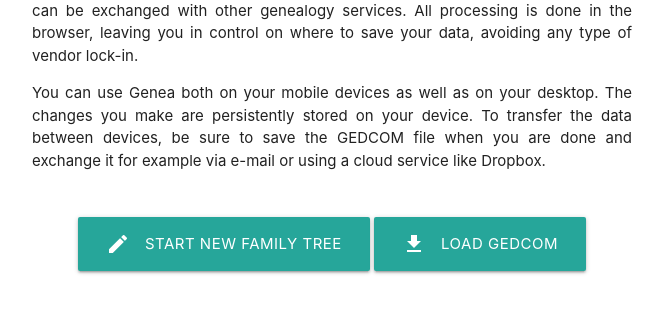
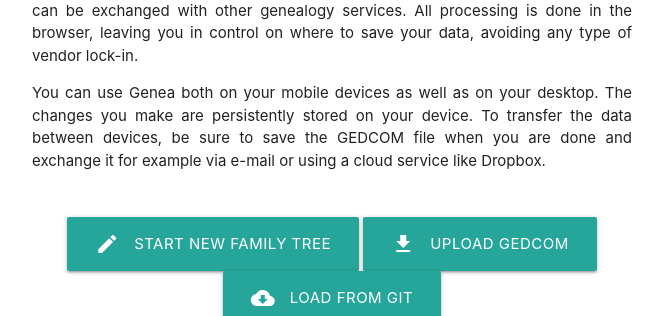
Before and after one commit to genea-app/genea-app, a plain HTML site: page index.html in a window 1280 px wide. Shown: the part 311-627 px from the top of the page, without its empty margins (308-971 px from the left). Drawn offline with Linux system fonts and the light colour scheme.

Commit message:
Proof of concept on loading and saving using Git

```diff
--- a/index.html
+++ b/index.html
@@ -13,6 +13,11 @@
     <script src="resources/wasm/index.min.js"></script>
     <script>
         var hpccWasm = window["@hpcc-js/wasm"];
+    </script>
+    <script src="https://unpkg.com/@isomorphic-git/lightning-fs"></script>
+    <script src="https://unpkg.com/isomorphic-git@beta"></script>
+    <script type="module">
+        import http from 'https://unpkg.com/isomorphic-git@beta/http/web/index.js'; window.http = http; window.fs = new LightningFS('fs'); window.pfs = window.fs.promises;
     </script>
     <link href="resources/googlefonts/materialicons.css" rel="stylesheet">
     <link rel="stylesheet" href="resources/materialize/css/materialize.min.css">
@@ -65,8 +70,12 @@
                 </button>
                 <label class="btn-large waves-effect waves-light">
 					<i class="material-icons left">get_app</i>
-					Load GEDCOM
+					Upload GEDCOM
 					<input type="file" style="display: none;" v-on:change="loadFile">
+				</label>
+                <label class="btn-large waves-effect waves-light" v-on:click="loadGit()">
+					<i class="material-icons left">cloud_download</i>
+					Load from Git
 				</label>
             </div>
             <div class="section">
@@ -320,6 +329,82 @@
                         alert("Error sharing file");
                     }
                 },
+                loadGit: async function() {
+                    // Load family tree from a git repository
+
+
+                    // Clean state
+                    window.fs = new LightningFS('fs', {
+                        wipe: true
+                    });
+                    window.pfs = window.fs.promises;
+
+
+                    // Create local file system
+                    window.dir = '/gedcom'
+                    await pfs.mkdir(dir);
+                    await git.clone({
+                        fs,
+                        http,
+                        dir,
+                        corsProxy: 'https://cors.isomorphic-git.org',
+                        url: 'https://github.com/genea-app/testrepo',
+                        ref: 'main',
+                        singleBranch: true,
+                        depth: 10,
+                        onAuth: () => ({
+                            username: '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'
+                        })
+                    });
+                    console.log(pfs.readdir(dir));
+
+                    // Update README
+                    await pfs.writeFile(`${dir}/README.md`, 'Very short README' + new Date(), 'utf8');
+                    console.log(await git.status({
+                        fs,
+                        dir,
+                        filepath: 'README.md'
+                    }));
+
+                    // Stage file
+                    await git.add({
+                        fs,
+                        dir,
+                        filepath: 'README.md'
+                    });
+                    console.log(await git.status({
+                        fs,
+                        dir,
+                        filepath: 'README.md'
+                    }));
+
+                    // Commit file
+                    let sha = await git.commit({
+                        fs,
+                        dir: '/gedcom',
+                        author: {
+                            name: 'Genea.app',
+                            email: 'git@genea.app',
+                        },
+                        message: 'Updated readme at ' + new Date()
+                    })
+                    console.log('Committed:', sha);
+
+                    // Push change
+                    let pushResult = await git.push({
+                        fs,
+                        http,
+                        dir: '/gedcom',
+                        remote: 'origin',
+                        ref: 'main',
+                        onAuth: () => ({
+                            username: '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'
+                        }),
+                    })
+                    console.log('Pushed:', pushResult)
+
+
+                },
                 isLocalStorage: function() {
                     return window.localStorage.getItem("selectedPerson");
                 },
```
